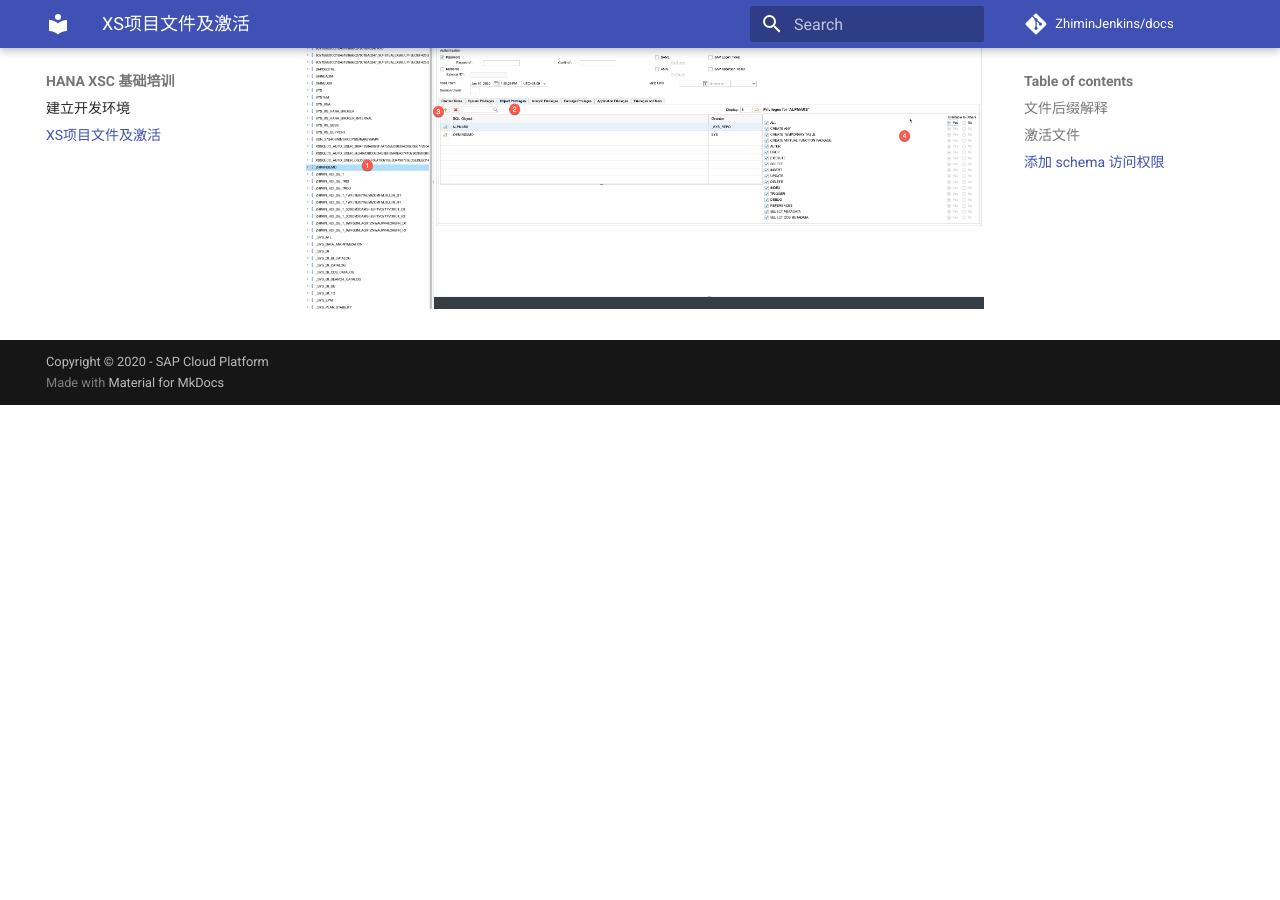
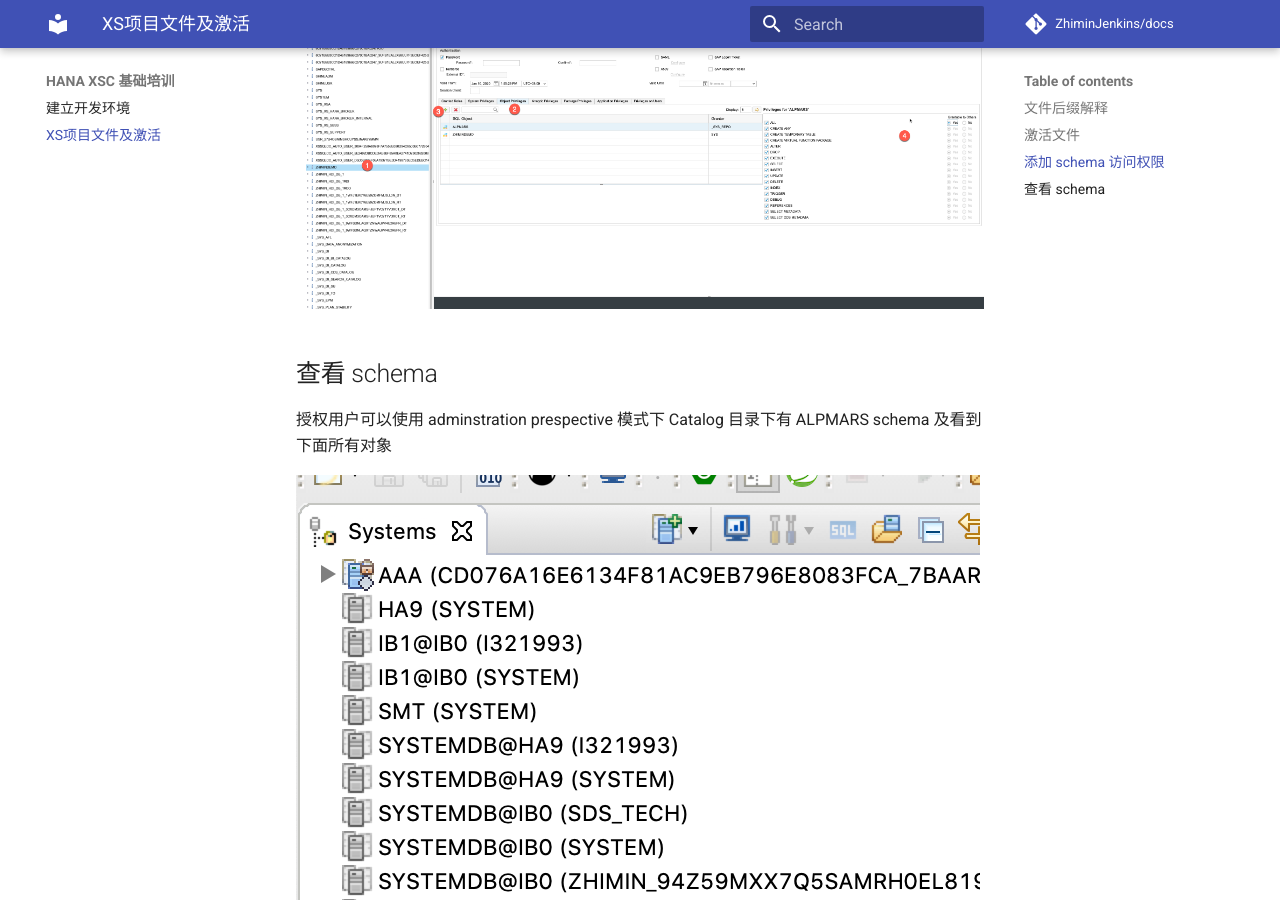
Before and after one commit to shaozhm/alpmars-training, an MkDocs documentation site: the page built from docs/db-getting-started.md, in a window 1280 px wide and 900 px high, scrolled down 2110 px. Built offline with MkDocs 1.6.1 and Material for MkDocs 9.7.7, drawn with Linux system fonts in a browser that asks for light colours; old or Windows-style settings are respelled for this version of MkDocs; before the commit the page ends 2515 px from its top, so only the background shows below that.

Commit message:
zhimin update

```diff
--- a/docs/db-getting-started.md
+++ b/docs/db-getting-started.md
@@ -48,3 +48,8 @@
 使用 SYSTEM 用户登陆，选择用户账户 ( zhimindemo ) 添加 object privileges ( Schema ALPMARS object), 下面使用的是 web workbench 来完成（hana studio 同理）
 
 ![add object privileges by system user](./images/add-object-privilege.png)
+
+## 查看 schema
+授权用户可以使用 adminstration prespective 模式下 Catalog 目录下有 ALPMARS schema 及看到下面所有对象
+
+![schema view](./images/schema-view.png)
```
Also changed, not shown: docs/images/schema-view.png (added).
